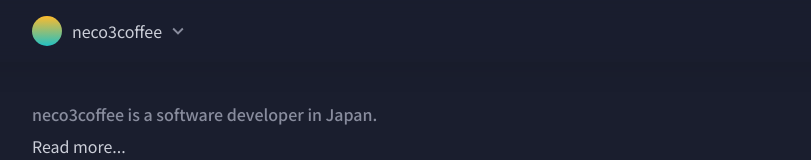
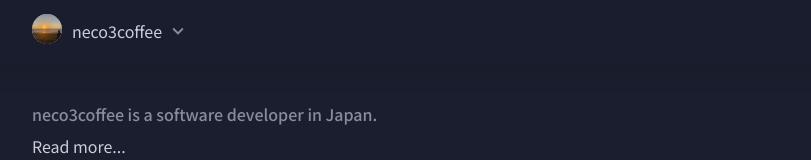
Before and after one commit to neco3coffee/neco3coffee-site, a Next.js app: page / in a window 1280 px wide. Shown: the top 160 px of the page, without its empty margins (234-1045 px from the left). Built offline with nearby package versions, Linux system fonts and the light colour scheme.

Commit message:
Add profileImage to header

```diff
--- a/app/_components/header/index.module.css
+++ b/app/_components/header/index.module.css
@@ -32,11 +32,10 @@
   margin-right: 5px;
 }
 
-.logo {
+.profileImage {
   width: 30px;
   height: 30px;
   border-radius: 50%;
-  background: var(--primary-gradient);
   margin-right: 10px;
 }
 
--- a/app/_components/header/index.tsx
+++ b/app/_components/header/index.tsx
@@ -6,6 +6,7 @@ import { useState } from 'react'
 import clsx from 'clsx'
 import {useFloating, autoUpdate} from '@floating-ui/react';
 import Link from 'next/link'
+import Image from 'next/image'
 
 export default function Header() {
   const pathname = usePathname()
@@ -38,7 +39,13 @@ export default function Header() {
     <header className={styles.header}>
       <div className={styles.container}>
         <Link href="/">
-          <div className={styles.logo}></div>
+            <Image
+              src={'/img/profile.jpeg'}
+              alt='profile image'
+              width='30'
+              height='30'
+              className={styles.profileImage}
+            />
         </Link>
         <nav>
           <Link href="/">
```
Also changed, not shown: public/img/profile.jpeg (added).
